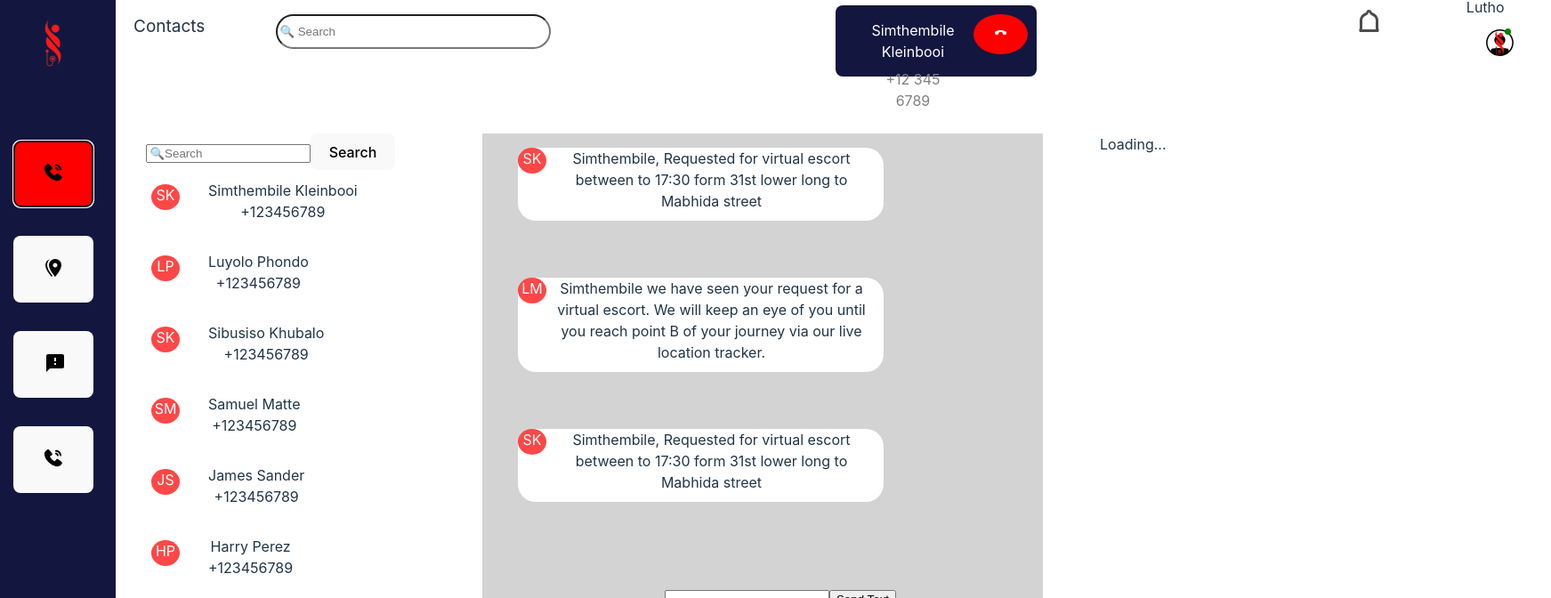
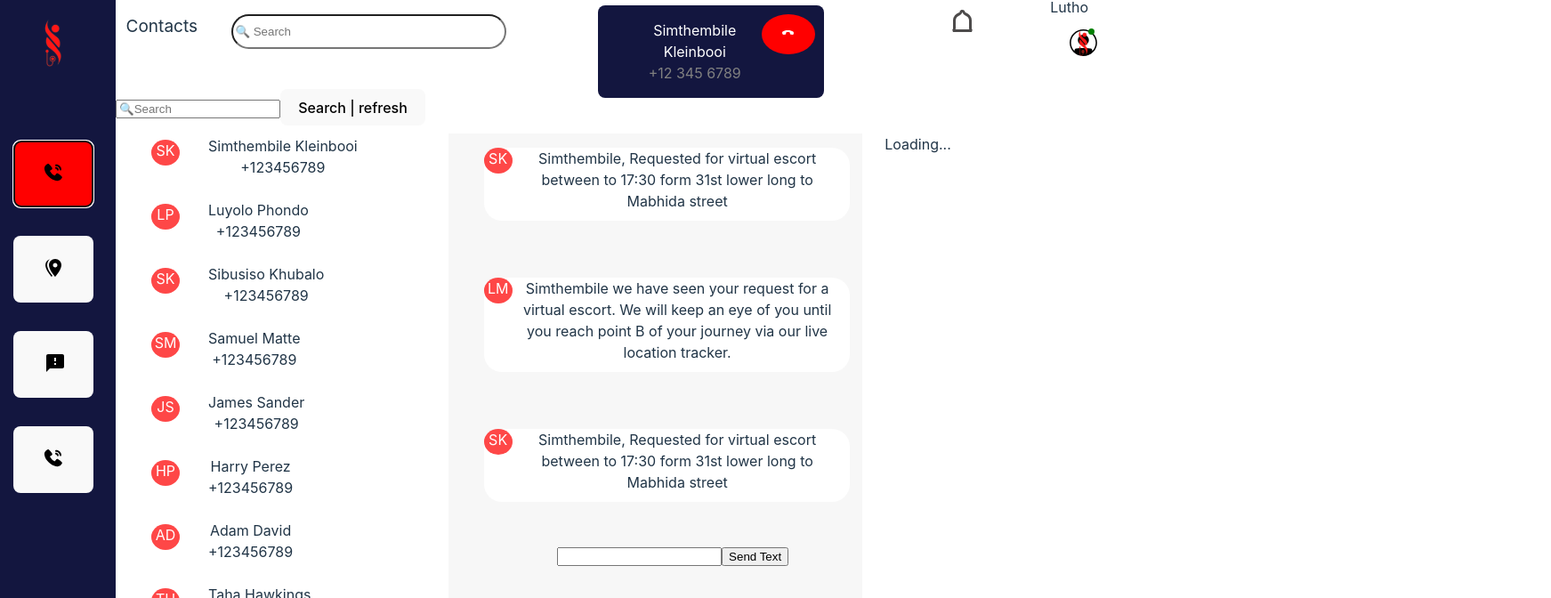
Before and after one commit to DildaarYounglings/eclipsus-sos-react-frontend, a React (Vite) app: page / in a window 1280 px wide. Both pictures are taken after a click on the button 60 px from the left and 195 px from the top of the page. Shown: the top 672 px of the page at 89% size, 1743 px wide, since content can reach past the window. Built offline with nearby package versions, Linux system fonts and the light colour scheme.

Commit message:
fixing some styles for the web frontend

```diff
--- a/src/App.jsx
+++ b/src/App.jsx
@@ -8,6 +8,7 @@ import { MapPage } from "./pages/MapPage";
 
 export const UI_context = React.createContext();
 function App() {
+  console.log(window.innerHeight,window.innerWidth);
   const [testMode, setTestMode] = useState(false);
   const [UI, set_UI] = useState("/Dashboard");
   return (
--- a/src/App.scss
+++ b/src/App.scss
@@ -25,3 +25,117 @@
 .read-the-docs {
   color: #888;
 }
+// Extra small devices (phones, 600px and down) //
+@media only screen and (max-width: 600px) {
+}
+// Small devices (portrait tablets and large phones, 600px and up) //
+@media only screen and (min-width: 600px) {
+}
+
+// Medium devices (landscape tablets, 768px and up) //
+@media only screen and (min-width: 768px) {
+}
+
+// Large devices (laptops/desktops, 992px and up) //
+@media only screen and (min-width: 992px) {
+}
+
+// Extra large devices (large laptops and desktops, 1200px and up) //
+@media only screen and (min-width: 1200px) {
+  body {
+    margin: 0px;
+  }
+  ///////////////////////
+  .UserProfileNavbar {
+    position: absolute;
+    top: 0vh;
+    left: 9.5vw;
+    width: fit-content;
+    height: 6rem;
+    .UserProfileNavba_ul {
+      display: flex;
+      flex-direction: row;
+      gap: 8vw;
+      list-style: none;
+      translate: -20px 0px;
+      .li_1 {
+        display: flex;
+        flex-direction: row;
+        gap: 3vw;
+        .li_1_span {
+          font-size: 19px;
+        }
+        .li_1_searchInput {
+          width: 309px;
+          height: 39px;
+          border-radius: 50px;
+        }
+      }
+      .li_2 {
+        translate: 0px -10px;
+        background-color: #13163f;
+        border-radius: 8px;
+        height: fit-content;
+        width: fit-content;
+        display: flex;
+        .li_2_ul {
+          display: flex;
+          flex-direction: row;
+          gap: 1rem;
+          list-style: none;
+          .li_2_ul_li_1 {
+            display: "flex";
+          }
+          .li_2_ul_li_2 {
+            height: fit-content;
+            width: fit-content;
+            translate: -10px 10px;
+            button {
+              background-color: #ff0000;
+              border-radius: 500%;
+              width: fit-content;
+              height: fit-content;
+            }
+          }
+        }
+      }
+    }
+  }
+  //////////////////////////////
+  .WelcomeUser{
+    position:absolute; top:102px; left:130px; width:fit-content; height: 13rem;
+    ol{width:87vw; translate:-10px 0px; list-style:none; display:flex; gap:5.5vw;}
+  }
+  //////////////////////////////
+  .EmergencyRequestsTable {
+    display:flex;
+    gap:12rem;
+    position:absolute;
+    top:300px;
+    left:100px;
+    width:fit-content;
+    height:fit-content;
+  }
+  /////////////////////////////
+  .ContactsPageList{
+    translate:0px -50px;
+    > ol{
+      list-style-type:none;
+      display:flex;
+      width:fit-content;
+      height:70vh;
+      flex-direction:column;
+      gap:3vh;
+      overflow-y:scroll;
+    }
+  }
+  .ContactsPageSMS{
+    background-color:rgb(247, 247, 247);
+    width:465px;
+    height:700px;
+    display:flex;
+    flex-direction:column;
+    gap:2vh;
+  }
+  ////////////////////////////
+}
--- a/src/components/contactsPage-UI-components/ContactsPageBody.jsx
+++ b/src/components/contactsPage-UI-components/ContactsPageBody.jsx
@@ -10,7 +10,7 @@ export const ContactsPageList = function (props) {
     } else {
       const filtered = [...listOfContacts].filter(
         (item, index, arr) =>
-          searchQueryText.toUpperCase() === item.Fullname.toUpperCase()
+          item.Fullname.toUpperCase().includes(searchQueryText.toUpperCase())
       );
       console.log(filtered);
       setListOfContacts(filtered);
@@ -23,24 +23,14 @@ export const ContactsPageList = function (props) {
   };
 
   return (
-    <div>
+    <div className="ContactsPageList">
       <input
         type="search"
         placeholder="🔍Search"
         onChange={(e) => setSearchQueryText(e.target.value)}
       />
-      <button onClick={() => handleSearch()}>Search</button>
-      <ol
-        style={{
-          listStyleType: "none",
-          display: "flex",
-          width: "fit-content",
-          height: "78vh",
-          flexDirection: "column",
-          gap: "4vh",
-          overflowY: "scroll",
-        }}
-      >
+      <button onClick={() => handleSearch()}>Search | refresh</button>
+      <ol>
         {listOfContacts &&
           listOfContacts.map((item, index, arr) => (
             <li
@@ -123,16 +113,7 @@ export const ContactsPageSMS = function () {
     },
   ]);
   return (
-    <div
-      style={{
-        backgroundColor: "lightgrey",
-        width: "630px",
-        height: "742px",
-        display: "flex",
-        flexDirection: "column",
-        gap: "5vw",
-      }}
-    >
+    <div className="ContactsPageSMS">
       <div
         style={{
           overflowY: "scroll",
@@ -211,26 +192,17 @@ export const ContactsPageSMS = function () {
     </div>
   );
 };
+
+
 export const ContactsPageFocusedContactInfo = function (props) {
   const [isclickedItem] = props.isclickedItem;
-  if (
-    isclickedItem.Fullname === "" ||
-    isclickedItem === undefined ||
-    isclickedItem === null
-  ) {
-    return <div>Loading...</div>;
-  }
   return (
-    <div
-      id="ContactsPageFocusedContactInfo"
-      style={{
-        backgroundColor: "lightgrey",
-        height: "83.8vh",
-        paddingTop: "1vh",
-        width: "fit-content",
-        translate: "0px -60px",
-      }}
-    >
+  <>
+    {
+      (isclickedItem.Fullname === "" ||
+      isclickedItem === undefined ||
+      isclickedItem === null)? (<div>Loading...</div> ) : (
+        <div id="ContactsPageFocusedContactInfo" style={{backgroundColor: "rgb(247, 247, 247)", height: "83vh",paddingTop: "1vh",width: "fit-content",translate: "0px -60px",}}>
       <form>
         <ol
           style={{
@@ -413,6 +385,9 @@ export const ContactsPageFocusedContactInfo = function (props) {
         </ol>
       </form>
     </div>
+      )
+    }
+  </>
   );
 };
 
@@ -504,7 +479,7 @@ export const ContactsPageBody = function () {
         left: "130px",
         display: "grid",
         gridTemplateColumns: "auto auto auto",
-        gap: "5vw",
+        gap: "2vw",
         width: "fit-content",
         height: "fit-content",
       }}
--- a/src/components/contactsPage-UI-components/ContactsPageProfileNavbar.jsx
+++ b/src/components/contactsPage-UI-components/ContactsPageProfileNavbar.jsx
@@ -1,78 +1,42 @@
-import { BellIcon_SVG, DeclinePhoneCallBtn_SVG, LuthoProfilePic_SVG } from "../homePage-UI-components/UserProfileNavbar";
+import {
+  BellIcon_SVG,
+  DeclinePhoneCallBtn_SVG,
+  LuthoProfilePic_SVG,
+} from "../homePage-UI-components/UserProfileNavbar";
 
 export const ContactsPageProfileNavbar = function () {
-    return (
-      <div
-        style={{
-          position: "absolute",
-          top: "0px",
-          left: "130px",
-          width: "fit-content",
-          height: "6rem",
-        }}
-      >
-        <ul
-          style={{
-            display: "flex",
-            flexDirection: "row",
-            gap: "20rem",
-            listStyle: "none",
-            translate:"-20px 0px"
-          }}
-        >
-          <li style={{ display: "flex", flexDirection: "row", gap: "5rem" }}>
-            <span style={{ fontSize: "19px" }}>Contacts</span>{" "}
+  return(
+  <div className="UserProfileNavbar">
+    <ul className="UserProfileNavba_ul">
+      <li className="li_1">
+        <span className="li_1_span">Contacts</span>{" "}
         <input
-              style={{ width: "309px", height: "39px", borderRadius: "50px" }}
+          className="li_1_searchInput"
           type="search"
           placeholder="🔍 Search"
         />
       </li>
-          <li
-            style={{
-              position: "relative",
-              top: "-10px",
-              backgroundColor: "#13163F",
-              borderRadius: "8px",
-              height: "5rem",
-              width: "fit-content",
-              display: "flex",
-            }}
-          >
+      <li className="li_2">
         <div>
-              <ul
-                style={{
-                  display: "flex",
-                  flexDirection: "row",
-                  gap: "2rem",
-                  listStyle: "none",
-                }}
-              >
-                <li style={{ display: "flex", flexDirection: "column" }}>
-                  <p style={{ color: "white" }}>Simthembile Kleinbooi</p>
-                  <p style={{ color: "grey", translate: "0px -25px" }}>
-                    +12 345 6789
+          <ul className="li_2_ul">
+            <li className="li_2_ul_li_1">
+              <p style={{ color: "white" }}>
+                Simthembile Kleinbooi<br/>
+                <span style={{ color: "grey", translate: "0px -25px" }}>+12 345 6789</span>
               </p>
             </li>
-                <li style={{ translate: "-10px 10px" }}>
-                  <button
-                    style={{
-                      backgroundColor: "#FF0000",
-                      borderRadius: "500%",
-                      width: "fit-content",
-                      height: "fit-content",
-                    }}
-                  >
+            <li className="li_2_ul_li_2">
+              <button>
                 <DeclinePhoneCallBtn_SVG />
               </button>
             </li>
           </ul>
         </div>
       </li>
-          <li style={{ translate: "0px -5px" }}>
-            <ul style={{ listStyle: "none", display: "flex", gap: "6rem" }}>
+      <li style={{translate: "0px -5px"}}>
+        <ul style={{ listStyle: "none", display: "flex", gap: "5rem" }}>
           <li>
-                <BellIcon_SVG/>
+            <BellIcon_SVG />
           </li>
           <li style={{ translate: "0px -5px" }}>
             <span
@@ -90,5 +54,5 @@ export const ContactsPageProfileNavbar = function () {
       </li>
     </ul>
   </div>
-    );
+  )
 };
--- a/src/components/homePage-UI-components/EmergencyRequestsTable.jsx
+++ b/src/components/homePage-UI-components/EmergencyRequestsTable.jsx
@@ -2,17 +2,7 @@ import React from "react";
 
 export const EmergencyRequestsTable = function () {
   return (
-    <div
-      style={{
-        display: "flex",
-        gap: "15rem",
-        position: "absolute",
-        top: "300px",
-        left: "100px",
-        width: "fit-content",
-        height: "fit-content",
-      }}
-    >
+    <div className="EmergencyRequestsTable">
       <ol style={{listStyle: "none" }}>
         <li>
           <table
--- a/src/components/homePage-UI-components/WelcomeUser.jsx
+++ b/src/components/homePage-UI-components/WelcomeUser.jsx
@@ -174,10 +174,11 @@ export const CCT_LawEnforcementCard_SVG = function () {
     </svg>
   );
 };
+
 export const WelcomeUser = function () {
   return (
-    <div style={{ position: "absolute", top: "102px", left: "130px",width:"fit-content",height:"13rem"}}>
-      <ol style={{width:"87vw",translate:"-10px 0px",listStyle: "none" ,display:"flex",gap:"6.5vw"}}>
+    <div className="WelcomeUser">
+      <ol>
         <li><p style={{fontWeight:"bold",fontSize:"26px",textAlign:"start"}}>Welcome,<br/>Lutho Majama</p></li>
         <li>
           <PoliceCard_SVG />
```
Also changed, not shown: src/components/homePage-UI-components/UserProfileNavbar.jsx (+11 -46 lines). Lines whose indentation alone changed are shown as unchanged.
